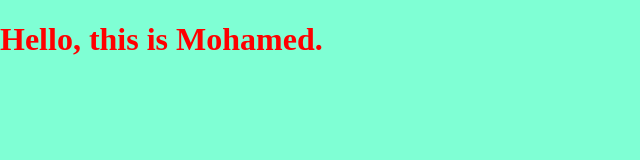
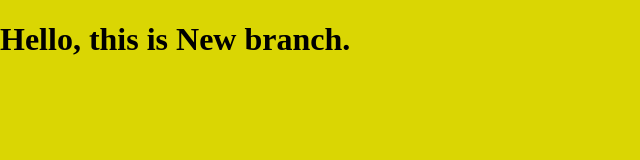
Before and after one commit to mohamedKh122/GitAndHubCourse, a plain HTML site: page index.html in a window 1280 px wide. Shown: the whole page, without its empty margins (0-640 px from the left). Drawn offline with Linux system fonts and the light colour scheme.

Commit message:
changing style for the title

```diff
--- a/index.html
+++ b/index.html
@@ -7,7 +7,7 @@
     <link rel="stylesheet" href="style.css">
 </head>
 <body>
-    <h1>Hello, this is Mohamed.</h1>
+    <h1>Hello, this is New branch.</h1>
     <script src="app.js"></script>
 </body>
 </html>
--- a/style.css
+++ b/style.css
@@ -1,7 +1,7 @@
 body{
     margin: 0;
-    background-color: aquamarine;
+    background-color: rgb(218, 214, 3);
 }
 h1{
-    color: red;
+    color: black;
 }
```
